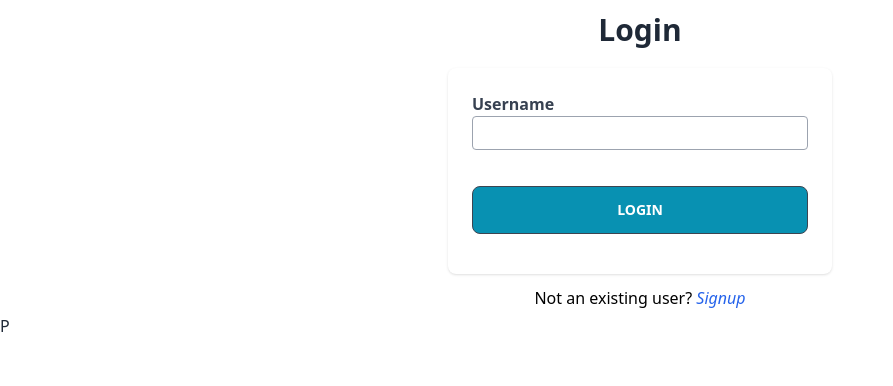
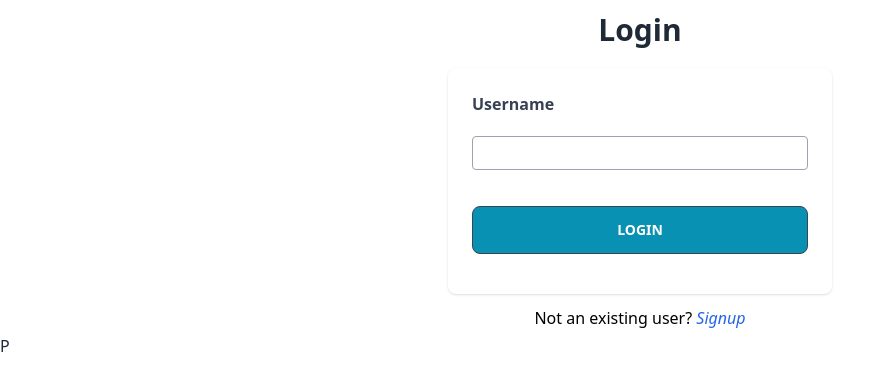
Before and after one commit to javascript-shinobis/messaging-app, a React (Vite) app in the folder client/: page /login in a window 1280 px wide. Shown: the top 386 px of the page, without its empty margins (0-893 px from the left). Built offline with nearby package versions, Linux system fonts and the light colour scheme.

Commit message:
chore: some refactor

```diff
--- a/client/src/pages/Login/index.tsx
+++ b/client/src/pages/Login/index.tsx
@@ -44,8 +44,8 @@ function Login() {
           {/* eslint-disable jsx-a11y/label-has-associated-control */}
           <label htmlFor="username" className="block text-gray-700 font-bold">
             Username
-            <Input type="text" id="username" required ref={userNameRef} />
           </label>
+          <Input type="text" id="username" required ref={userNameRef} />
 
           <ActionButton loading={loading} label="Login" type="submit" />
         </form>
```
